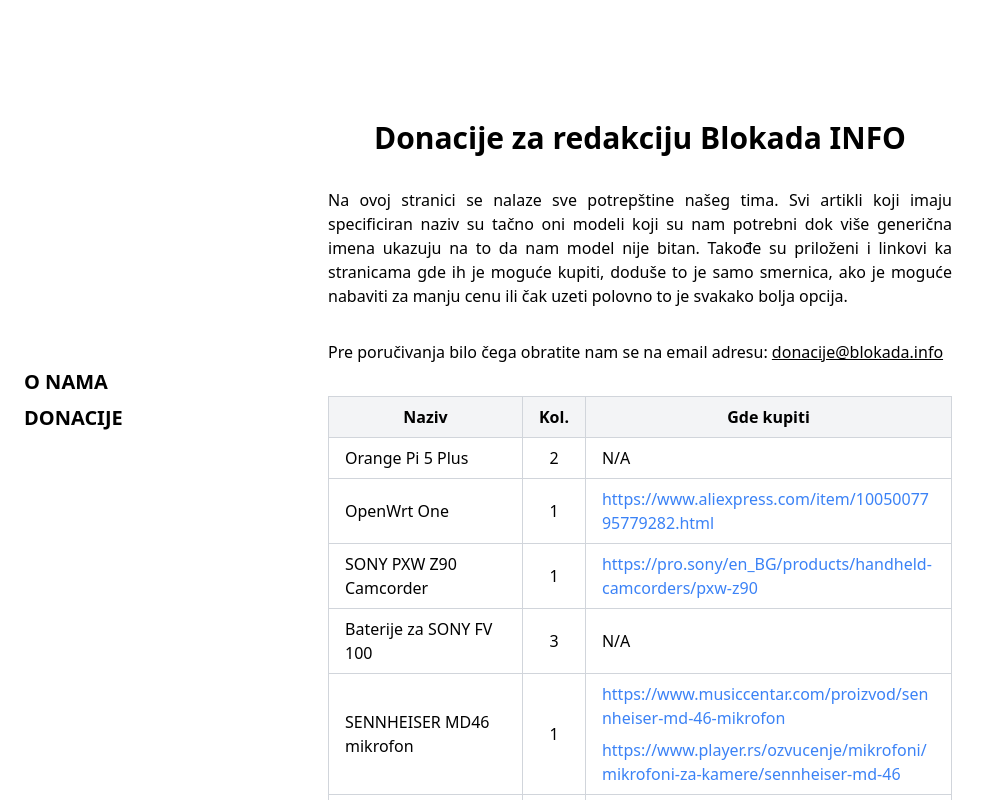
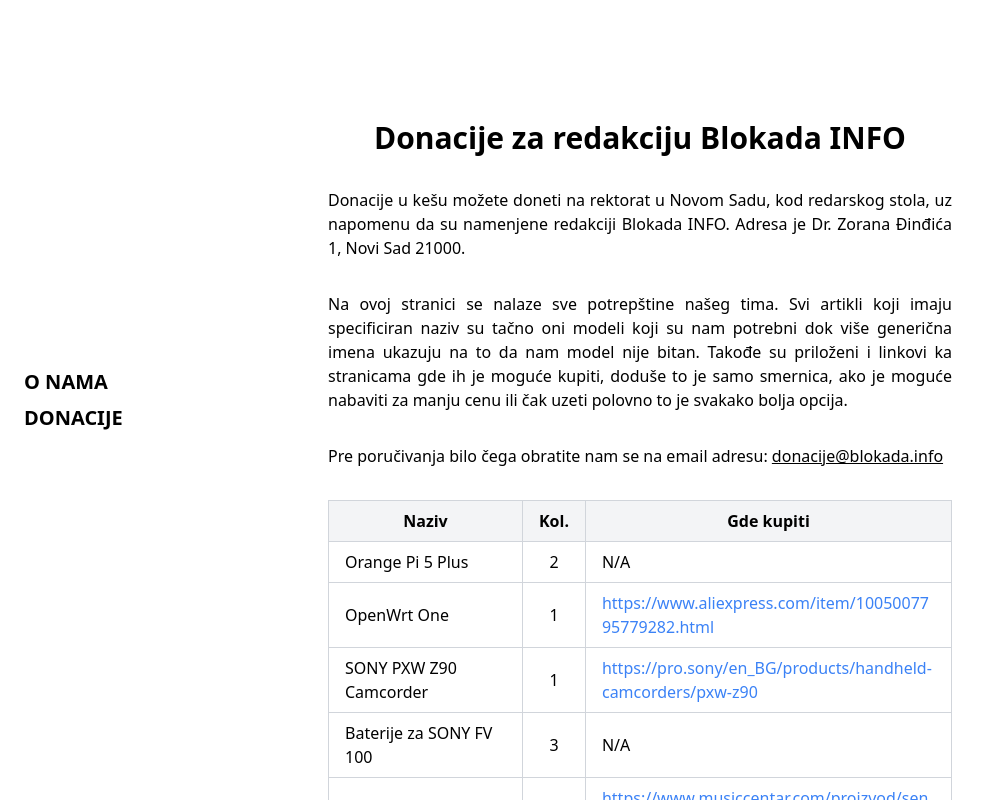
Before and after one commit to blokadainfo/website, a SvelteKit app: page /donacije in a window 1280 px wide. Shown: the top 800 px of the page, without its empty margins (0-990 px from the left). Built offline with nearby package versions, Linux system fonts and the light colour scheme.

Commit message:
fix(donations): kesssss
Signed-off-by: Aleksa Siriški <31509435+aleksasiriski@users.noreply.github.com>

```diff
--- a/src/routes/(prerendered)/donacije/+page.svelte
+++ b/src/routes/(prerendered)/donacije/+page.svelte
@@ -6,13 +6,17 @@
 <div class="mx-auto mb-8 flex w-full max-w-screen-sm flex-col space-y-8 p-2 sm:mt-28">
 	<h1 class="text-center text-3xl font-bold">Donacije za redakciju Blokada INFO</h1>
 	<p class="text-justify">
+		Donacije u kešu možete doneti na rektorat u Novom Sadu, kod redarskog stola, uz napomenu da su namenjene redakciji Blokada INFO.
+		Adresa je Dr. Zorana Đinđića 1, Novi Sad 21000.
+	</p>
+	<p class="text-justify">
 		Na ovoj stranici se nalaze sve potrepštine našeg tima. Svi artikli koji imaju specificiran naziv
 		su tačno oni modeli koji su nam potrebni dok više generična imena ukazuju na to da nam model
 		nije bitan. Takođe su priloženi i linkovi ka stranicama gde ih je moguće kupiti, doduše to je
 		samo smernica, ako je moguće nabaviti za manju cenu ili čak uzeti polovno to je svakako bolja
 		opcija.
 	</p>
-	<p>
+	<p class="text-justify">
 		Pre poručivanja bilo čega obratite nam se na email adresu:
 		<a href="mailto:donacije@blokada.info" class="underline">donacije@blokada.info</a>
 	</p>
```
